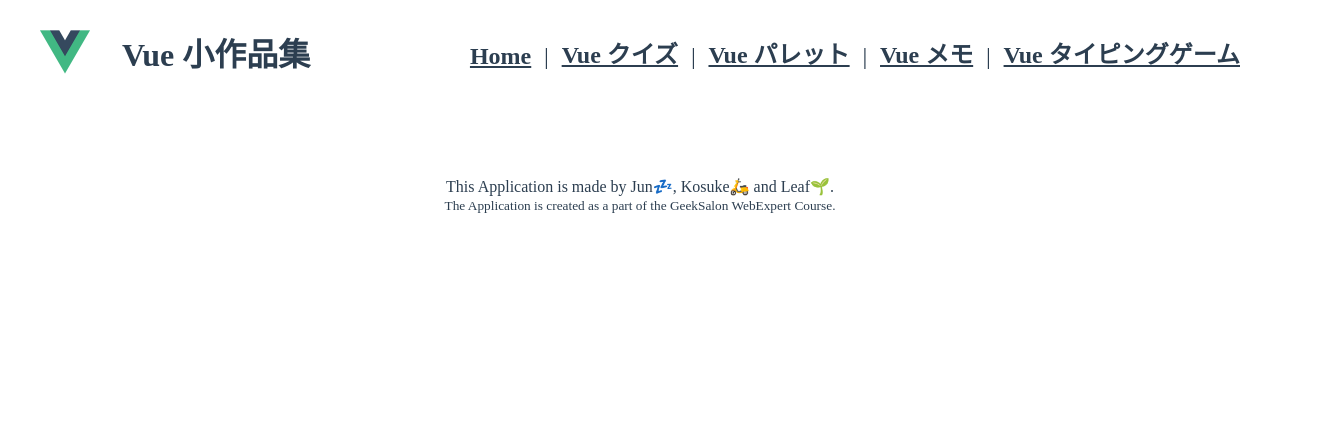
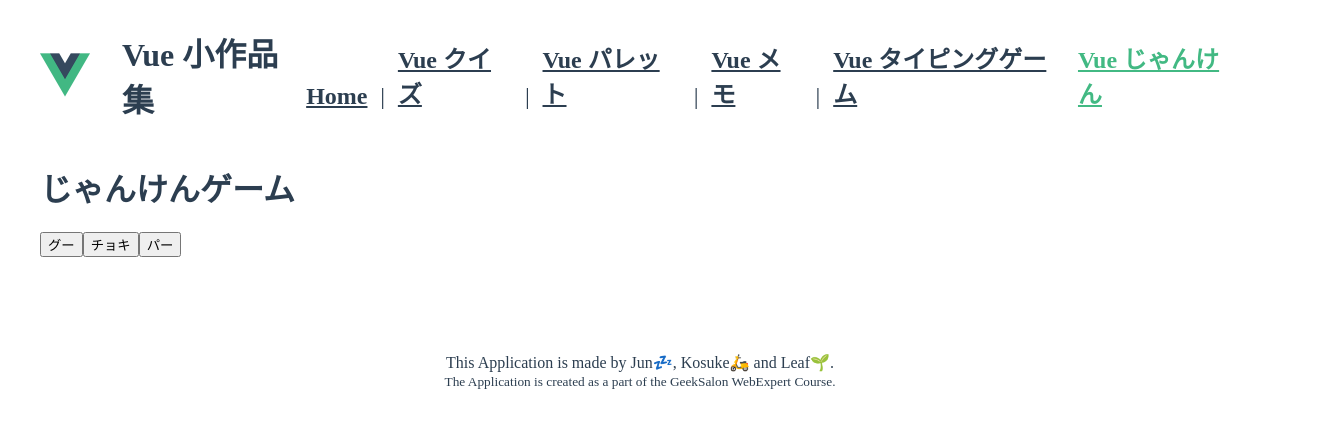
Before and after one commit to webex15-team-1/demo-team-app, a Vue app: page /janken in a window 1280 px wide. Shown: the top 428 px of the page, 1336 px wide, since content can reach past the window. Built offline with nearby package versions, Linux system fonts and the light colour scheme.

Commit message:
パスを書きました

```diff
--- a/src/components/Header.vue
+++ b/src/components/Header.vue
@@ -36,6 +36,12 @@
         exact-active-class="navigation__link--exact-active"
         >Vue タイピングゲーム</router-link
       >
+      <router-link
+        to="/janken"
+        class="navigation__link"
+        exact-active-class="navigation__link--exact-active"
+        >Vue じゃんけん</router-link
+      >
     </nav>
   </header>
 </template>
--- a/src/router/index.js
+++ b/src/router/index.js
@@ -4,6 +4,7 @@ import MemoApp from "@/views/MemoApp.vue"
 import QuizApp from "@/views/QuizApp.vue"
 import PaletteApp from "@/views/PaletteApp.vue"
 import TypingApp from "@/views/TypingApp.vue"
+import JankenApp from "@/views/JankenApp.vue"
 
 const routes = [
   {
@@ -31,6 +32,11 @@ const routes = [
     name: "TypingApp",
     component: TypingApp,
   },
+  {
+    path: "/janken",
+    name: "JankenApp",
+    component: JankenApp,
+  },
 ]
 
 const router = createRouter({
--- /dev/null
+++ b/src/views/JankenApp.vue
@@ -0,0 +1,38 @@
+<template>
+  <div>
+    <h1>じゃんけんゲーム</h1>
+    <button v-for="choose in choices" v-bind:key="choose.number">
+      {{ choose.te }}
+    </button>
+    <p>{{ player }}</p>
+    <p>{{ pc }}</p>
+    <p>{{ result }}</p>
+  </div>
+</template>
+<script>
+export default {
+  data() {
+    return {
+      player: "",
+      pc: "",
+      result: "",
+      choices: [
+        {
+          te: "グー",
+          number: 0,
+        },
+        {
+          te: "チョキ",
+          number: 1,
+        },
+        {
+          te: "パー",
+          number: 2,
+        },
+      ],
+    }
+  },
+  methods() {},
+}
+</script>
+<style></style>
```
